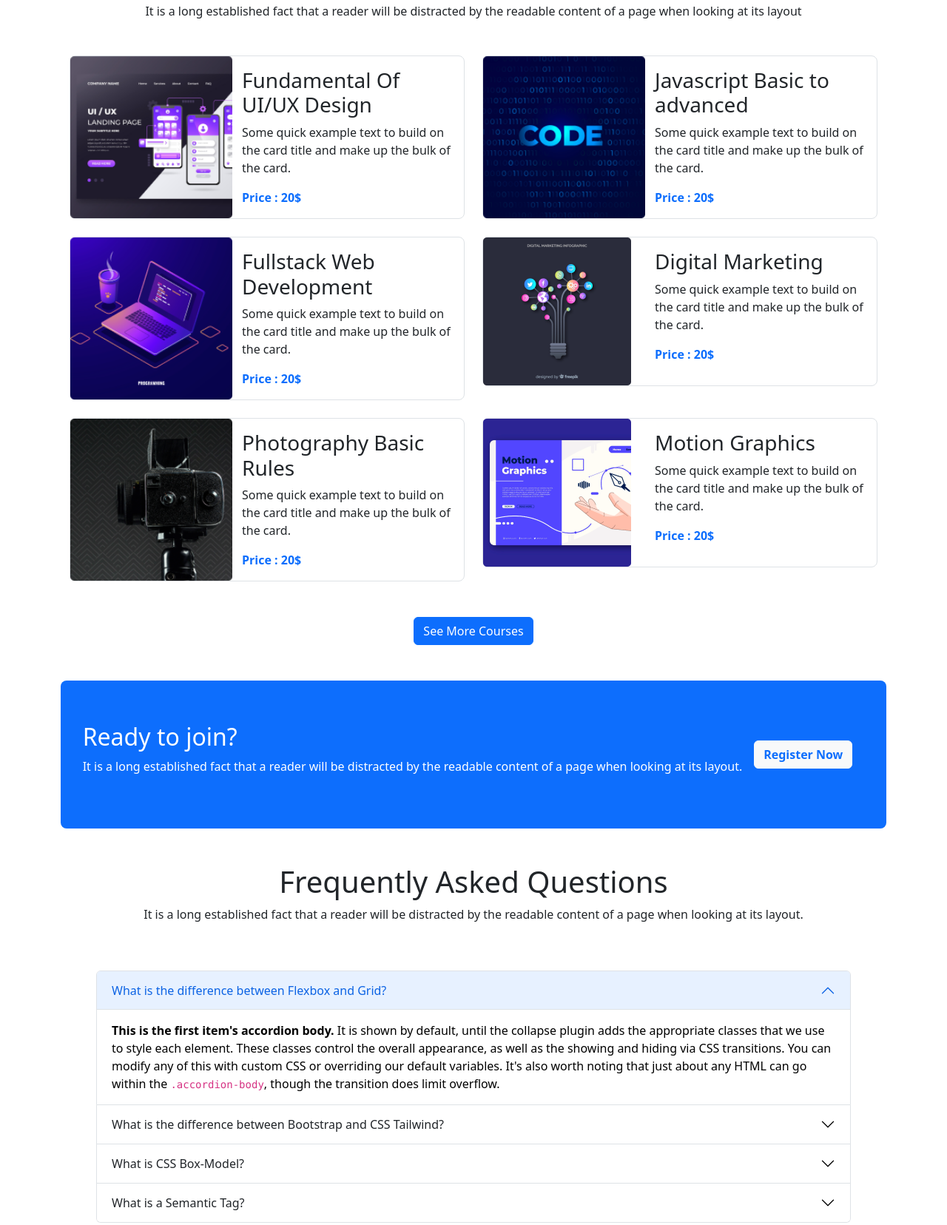
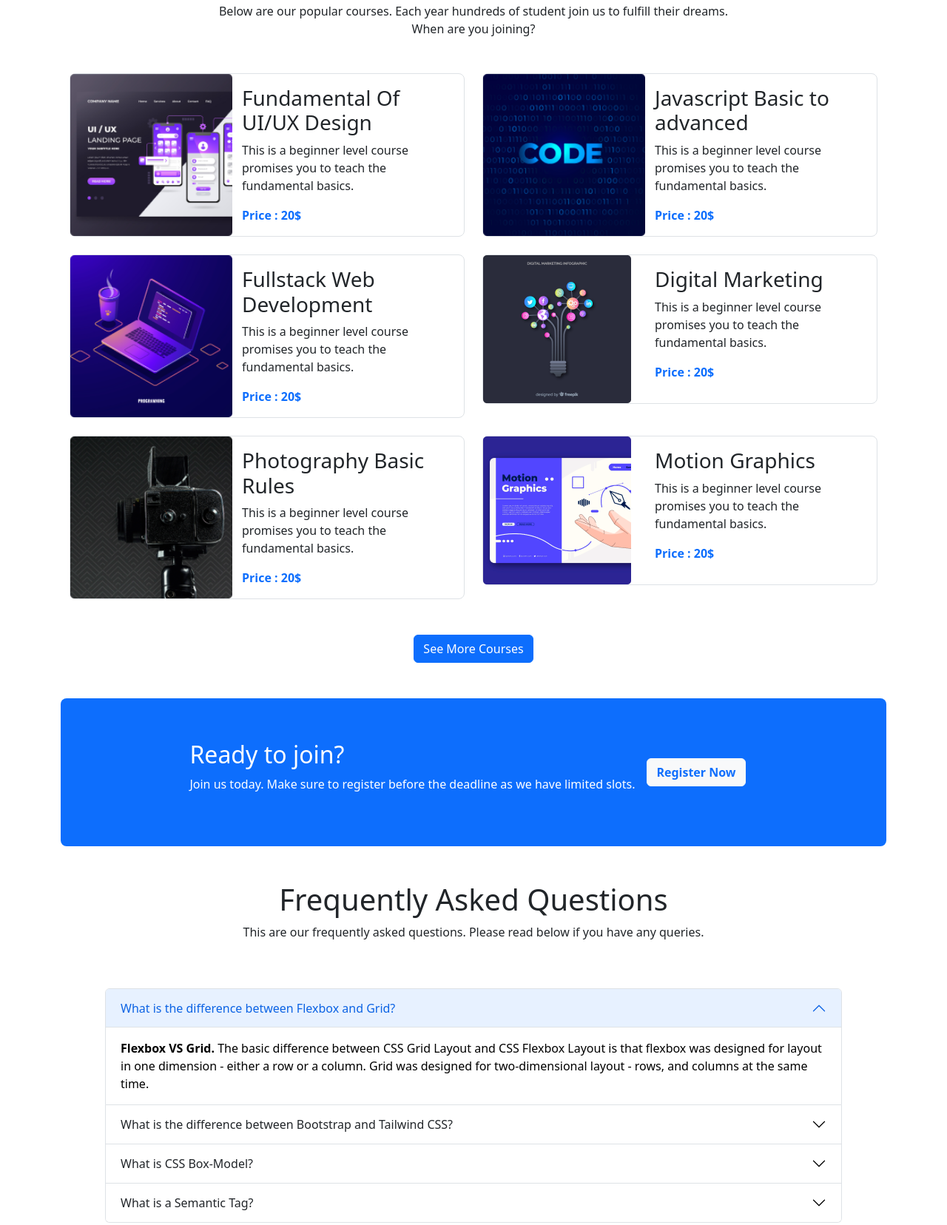
Before and after one commit to Tajreean-Ahmed/EdCare-Website, a plain HTML site: page index.html in a window 1280 px wide. Shown: the part 765-2421 px from the top of the page at 74% size. Drawn offline with nearby package versions, Linux system fonts and the light colour scheme.

Commit message:
lorem text removed

```diff
--- a/index.html
+++ b/index.html
@@ -61,8 +61,7 @@
                         <div class="carousel-caption caption-center">
                             <h1>Get Started Digital
                                 Learning</h1>
-                            <p>It is a long established fact that a reader will be distracted by the readable
-                                content of a page when looking at its layout</p>
+                            <p>Smart Edu aims to provide the best quality of education and knowldge.</p>
                             <button class="btn btn-primary">Get Started</button>
                         </div>
 
@@ -73,8 +72,7 @@
 
                             <h1>Get Started Digital
                                 Learning</h1>
-                            <p>It is a long established fact that a reader will be distracted by the readable
-                                content of a page when looking at its layout</p>
+                            <p>Smart Edu aims to provide the best quality of education and knowldge.</p>
                             <button class="btn btn-primary">Get Started</button>
                         </div>
                     </div>
@@ -84,8 +82,7 @@
 
                             <h1>Get Started Digital
                                 Learning</h1>
-                            <p>It is a long established fact that a reader will be distracted by the readable
-                                content of a page when looking at its layout</p>
+                            <p>Smart Edu aims to provide the best quality of education and knowldge.</p>
                             <button class="btn btn-primary">Get Started</button>
                         </div>
                     </div>
@@ -110,8 +107,8 @@
             <div class="text-center">
                 <h1>Discover Our Popular
                     Courses</h1>
-                <p>It is a long established fact that a reader will be distracted by the readable
-                    content of a page when looking at its layout</p>
+                <p>Below are our popular courses. Each year hundreds of student join us to fulfill their dreams. <br>
+                    When are you joining?</p>
             </div>
 
             <div class="container my-5">
@@ -124,8 +121,7 @@
                             </div>
                             <div class="ms-3 p-3">
                                 <h3 class="">Fundamental Of UI/UX Design</h3>
-                                <p>Some quick example text to build on the card title
-                                    and make up the bulk of the card.</p>
+                                <p>This is a beginner level course promises you to teach the fundamental basics.</p>
                                 <span class="text-primary fw-bold">Price : 20$</span>
                             </div>
                         </div>
@@ -138,8 +134,7 @@
                             </div>
                             <div class="ms-3 p-3">
                                 <h3 class="">Javascript Basic to advanced</h3>
-                                <p>Some quick example text to build on the card title
-                                    and make up the bulk of the card.</p>
+                                <p>This is a beginner level course promises you to teach the fundamental basics.</p>
                                 <span class="text-primary fw-bold">Price : 20$</span>
                             </div>
                         </div>
@@ -152,8 +147,7 @@
                             </div>
                             <div class="ms-3 p-3">
                                 <h3 class="">Fullstack Web Development</h3>
-                                <p>Some quick example text to build on the card title
-                                    and make up the bulk of the card.</p>
+                                <p>This is a beginner level course promises you to teach the fundamental basics.</p>
                                 <span class="text-primary fw-bold">Price : 20$</span>
                             </div>
                         </div>
@@ -166,8 +160,7 @@
                             </div>
                             <div class="ms-3 p-3">
                                 <h3 class="">Digital Marketing</h3>
-                                <p>Some quick example text to build on the card title
-                                    and make up the bulk of the card.</p>
+                                <p>This is a beginner level course promises you to teach the fundamental basics.</p>
                                 <span class="text-primary fw-bold">Price : 20$</span>
                             </div>
                         </div>
@@ -180,8 +173,7 @@
                             </div>
                             <div class="ms-3 p-3">
                                 <h3 class="">Photography Basic Rules</h3>
-                                <p>Some quick example text to build on the card title
-                                    and make up the bulk of the card.</p>
+                                <p>This is a beginner level course promises you to teach the fundamental basics.</p>
                                 <span class="text-primary fw-bold">Price : 20$</span>
                             </div>
                         </div>
@@ -194,8 +186,7 @@
                             </div>
                             <div class="ms-3 p-3">
                                 <h3 class="">Motion Graphics</h3>
-                                <p>Some quick example text to build on the card title
-                                    and make up the bulk of the card.</p>
+                                <p>This is a beginner level course promises you to teach the fundamental basics.</p>
                                 <span class="text-primary fw-bold">Price : 20$</span>
                             </div>
                         </div>
@@ -217,9 +208,7 @@
                 id="subscribe">
                 <div class="text-white">
                     <h2>Ready to join?</h2>
-                    <p>It is a long established fact that a reader will be distracted by the
-                        readable content of a page when looking at its layout.</p>
-
+                    <p>Join us today. Make sure to register before the deadline as we have limited slots. </p>
                 </div>
                 <div class="m-3">
                     <!-- Button trigger modal -->
@@ -254,12 +243,11 @@
         </section>
         <!-- Ready to join End -->
         <!-- Frequently ask start -->
-        <section class="mt-5 mb-5">
+        <section class="mt-5 mb-5 container">
             <div class="text-center">
                 <h1>Frequently Asked Questions</h1>
-                <p class="text-wrap">It is a long established fact that a reader will be distracted by the readable
-                    content of a page when
-                    looking at its layout.</p>
+                <p class="text-wrap">This are our frequently asked questions. Please read below if you have any queries.
+                </p>
             </div>
             <div class=" h-100 container">
                 <div class="row justify-center align-center p-5">
@@ -275,16 +263,10 @@
                             <div id="panelsStayOpen-collapseOne" class="accordion-collapse collapse show"
                                 aria-labelledby="panelsStayOpen-headingOne">
                                 <div class="accordion-body">
-                                    <strong>This is the first item's accordion body.</strong> It is shown by default,
-                                    until
-                                    the
-                                    collapse plugin adds the appropriate classes that we use to style each element.
-                                    These
-                                    classes control the overall appearance, as well as the showing and hiding via CSS
-                                    transitions. You can modify any of this with custom CSS or overriding our default
-                                    variables.
-                                    It's also worth noting that just about any HTML can go within the
-                                    <code>.accordion-body</code>, though the transition does limit overflow.
+                                    <strong>Flexbox VS Grid.</strong> The basic difference between CSS Grid Layout and
+                                    CSS Flexbox Layout is that flexbox was designed for layout in one dimension - either
+                                    a row or a column. Grid was designed for two-dimensional layout - rows, and columns
+                                    at the same time.
                                 </div>
                             </div>
                         </div>
@@ -293,21 +275,16 @@
                                 <button class="accordion-button collapsed" type="button" data-bs-toggle="collapse"
                                     data-bs-target="#panelsStayOpen-collapseTwo" aria-expanded="false"
                                     aria-controls="panelsStayOpen-collapseTwo">
-                                    What is the difference between Bootstrap and CSS Tailwind?
+                                    What is the difference between Bootstrap and Tailwind CSS?
                                 </button>
                             </h2>
                             <div id="panelsStayOpen-collapseTwo" class="accordion-collapse collapse"
                                 aria-labelledby="panelsStayOpen-headingTwo">
                                 <div class="accordion-body">
-                                    <strong>This is the second item's accordion body.</strong> It is hidden by default,
-                                    until
-                                    the collapse plugin adds the appropriate classes that we use to style each element.
-                                    These
-                                    classes control the overall appearance, as well as the showing and hiding via CSS
-                                    transitions. You can modify any of this with custom CSS or overriding our default
-                                    variables.
-                                    It's also worth noting that just about any HTML can go within the
-                                    <code>.accordion-body</code>, though the transition does limit overflow.
+                                    <strong>Bootstrap VS Tailwind CSS.</strong> The basic difference between Bootstrap
+                                    and Tailwind CSS is Bootstrap comes with a set of pre-styled responsive,
+                                    mobile-first components that possess a definite UI kit whereas Tailwind offers
+                                    predesigned widgets to build a site from scratch with fast UI development.
                                 </div>
                             </div>
                         </div>
@@ -322,16 +299,10 @@
                             <div id="panelsStayOpen-collapseThree" class="accordion-collapse collapse"
                                 aria-labelledby="panelsStayOpen-headingThree">
                                 <div class="accordion-body">
-                                    <strong>This is the third item's accordion body.</strong> It is hidden by default,
-                                    until
-                                    the
-                                    collapse plugin adds the appropriate classes that we use to style each element.
-                                    These
-                                    classes control the overall appearance, as well as the showing and hiding via CSS
-                                    transitions. You can modify any of this with custom CSS or overriding our default
-                                    variables.
-                                    It's also worth noting that just about any HTML can go within the
-                                    <code>.accordion-body</code>, though the transition does limit overflow.
+                                    <strong>CSS Box-Model.</strong> When laying out a document, the browser's rendering
+                                    engine represents each element as a rectangular box according to the standard CSS
+                                    basic box model. CSS determines the size, position, and properties (color,
+                                    background, border size, etc.) of these boxes.
                                 </div>
                             </div>
                         </div>
@@ -346,16 +317,12 @@
                             <div id="panelsStayOpen-collapseFour" class="accordion-collapse collapse"
                                 aria-labelledby="panelsStayOpen-headingFour">
                                 <div class="accordion-body">
-                                    <strong>This is the third item's accordion body.</strong> It is hidden by default,
-                                    until
-                                    the
-                                    collapse plugin adds the appropriate classes that we use to style each element.
-                                    These
-                                    classes control the overall appearance, as well as the showing and hiding via CSS
-                                    transitions. You can modify any of this with custom CSS or overriding our default
-                                    variables.
-                                    It's also worth noting that just about any HTML can go within the
-                                    <code>.accordion-body</code>, though the transition does limit overflow.
+                                    <strong>Semantic Tag.</strong> The core characteristic of a semantic element is that
+                                    it clearly communicated its meaning to both the developer and the browser. These
+                                    elements clearly define its content. The HTML semantics refers to the tags that
+                                    provide meaning to an HTML page rather than just presentation. It makes HTML more
+                                    comprehensible by better defining the different sections and layout of web pages.
+                                    Example: nav - It defines a container for navigation links.
                                 </div>
                             </div>
                         </div>
```
